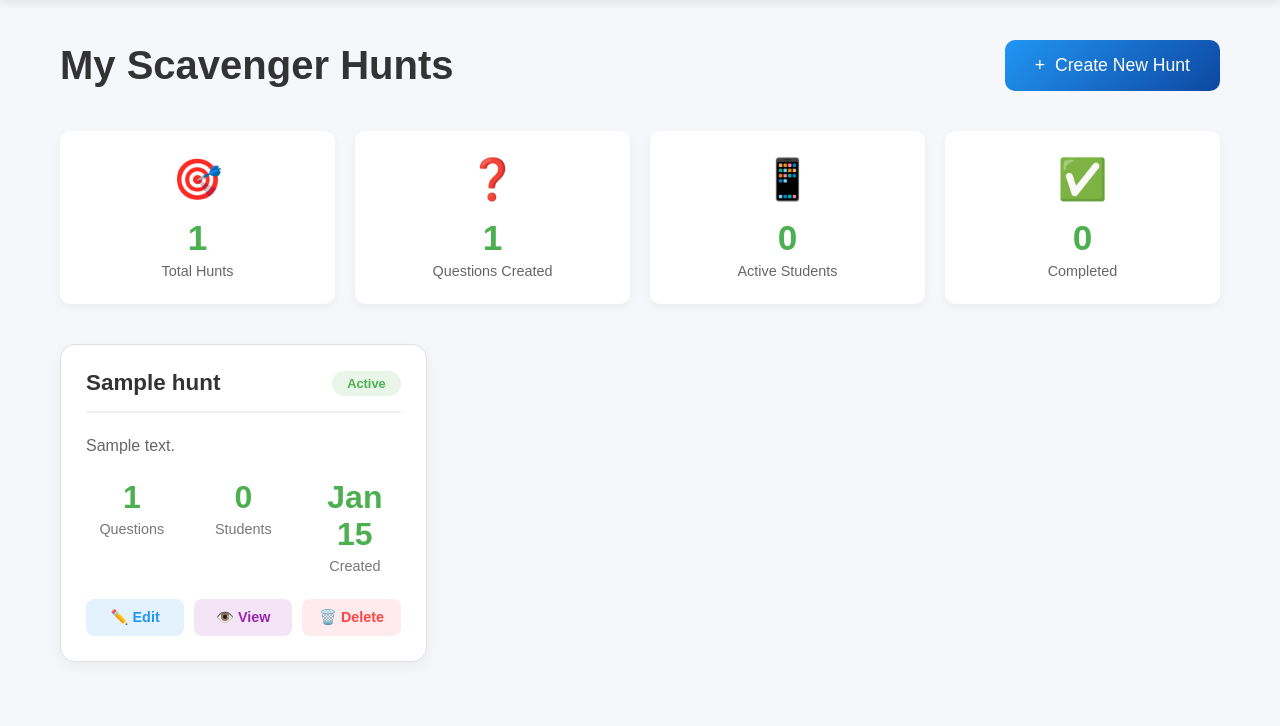
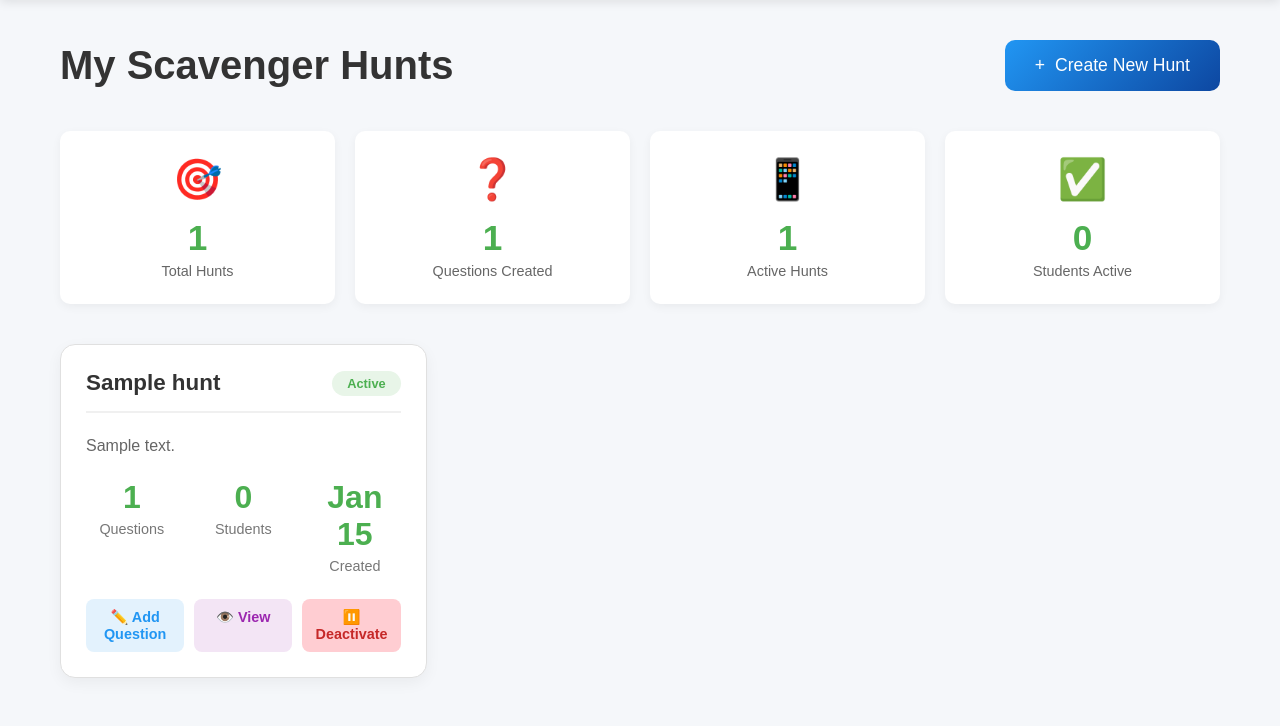
Before and after one commit to Raheeq-lab/scavenger-hunt, a Flask app: page /teacher/dashboard in a window 1280 px wide. Shown: the part 74-800 px from the top of the page. Run offline with Flask 3, Linux system fonts and the light colour scheme; the visitor is signed in with stand-in values (Sample User, id 1); tables that the repository leaves empty hold one stand-in row (values such as "Sample post").

Commit message:
Refactor teacher dashboard HTML and styles

```diff
--- a/templates/teacher_dashboard.html
+++ b/templates/teacher_dashboard.html
@@ -199,23 +199,35 @@
             color: #2196F3;
         }
 
+        .btn-edit:hover {
+            background: #bbdefb;
+        }
+
         .btn-view {
             background: #f3e5f5;
             color: #9C27B0;
         }
 
-        .btn-qr {
-            background: #fff3e0;
-            color: #FF9800;
+        .btn-view:hover {
+            background: #e1bee7;
+        }
+
+        .btn-primary {
+            background: #c8e6c9;
+            color: #2E7D32;
+        }
+
+        .btn-primary:hover {
+            background: #a5d6a7;
         }
 
         .btn-delete {
-            background: #ffebee;
-            color: #ff4444;
+            background: #ffcdd2;
+            color: #c62828;
         }
 
         .btn-delete:hover {
-            background: #ffcdd2;
+            background: #ef9a9a;
         }
 
         .empty-state {
@@ -382,13 +394,19 @@
             </div>
             <div class="stat-card">
                 <div class="icon">📱</div>
-                <div class="number">0</div>
-                <div class="label">Active Students</div>
+                <div class="number">
+                    {% set active_hunts = [] %}
+                    {% for hunt in hunts %}
+                        {% if hunt.is_active %}{% if active_hunts.append(1) %}{% endif %}{% endif %}
+                    {% endfor %}
+                    {{ active_hunts|sum }}
+                </div>
+                <div class="label">Active Hunts</div>
             </div>
             <div class="stat-card">
                 <div class="icon">✅</div>
                 <div class="number">0</div>
-                <div class="label">Completed</div>
+                <div class="label">Students Active</div>
             </div>
         </div>
 
@@ -424,9 +442,12 @@
                     </div>
 
                     <div class="card-actions">
-                        <a href="/teacher/hunt/{{ hunt._id }}/edit" class="action-btn btn-edit">✏️ Edit</a>
-                        <a href="#" class="action-btn btn-view" onclick="viewHunt('{{ hunt._id }}')">👁️ View</a>
-                        <button class="action-btn btn-delete" onclick="deleteHunt('{{ hunt._id }}', '{{ hunt.name }}')">🗑️ Delete</button>
+                        <a href="/teacher/hunt/{{ hunt.id }}/add-question" class="action-btn btn-edit">✏️ Add Question</a>
+                        <a href="/teacher/hunt/{{ hunt.id }}/view" class="action-btn btn-view">👁️ View</a>
+                        <button class="action-btn {% if hunt.is_active %}btn-delete{% else %}btn-primary{% endif %}"
+                                onclick="toggleHuntActive({{ hunt.id }}, '{{ hunt.name }}', this)">
+                            {% if hunt.is_active %}⏸️ Deactivate{% else %}▶️ Activate{% endif %}
+                        </button>
                     </div>
                 </div>
                 {% endfor %}
@@ -463,18 +484,18 @@
         }
     });
 
-    // Delete hunt function
-    function deleteHunt(huntId, huntName) {
-        if (confirm(`Are you sure you want to delete "${huntName}"?\n\nThis will delete all questions and QR codes permanently.`)) {
-            // Show loading
-            const btn = event.target;
-            const originalText = btn.innerHTML;
-            btn.innerHTML = 'Deleting...';
-            btn.disabled = true;
+    // Toggle hunt active/inactive
+    function toggleHuntActive(huntId, huntName, button) {
+        const isActive = button.textContent.includes('Deactivate');
+        const action = isActive ? 'deactivate' : 'activate';
 
-            // Send delete request
-            fetch(`/teacher/hunt/${huntId}/delete`, {
-                method: 'DELETE',
+        if (confirm(`Are you sure you want to ${action} "${huntName}"?`)) {
+            const originalText = button.innerHTML;
+            button.innerHTML = 'Updating...';
+            button.disabled = true;
+
+            fetch(`/teacher/hunt/${huntId}/toggle-active`, {
+                method: 'POST',
                 headers: {
                     'Content-Type': 'application/json',
                 }
@@ -482,41 +503,42 @@
             .then(response => response.json())
             .then(data => {
                 if (data.success) {
-                    // Remove card from UI
-                    const card = btn.closest('.card');
-                    card.style.opacity = '0.5';
-                    card.style.transform = 'scale(0.95)';
+                    // Update button text and class
+                    if (data.is_active) {
+                        button.innerHTML = '⏸️ Deactivate';
+                        button.className = 'action-btn btn-delete';
+                    } else {
+                        button.innerHTML = '▶️ Activate';
+                        button.className = 'action-btn btn-primary';
+                    }
 
-                    setTimeout(() => {
-                        card.remove();
-
-                        // Update stats
-                        updateStatsAfterDelete();
-
-                        // If no hunts left, show empty state
-                        const cards = document.querySelectorAll('.card');
-                        if (cards.length === 0) {
-                            location.reload(); // Reload to show empty state
-                        }
-                    }, 300);
+                    // Update status badge in the card
+                    const statusBadge = button.closest('.card').querySelector('.hunt-status');
+                    if (data.is_active) {
+                        statusBadge.textContent = 'Active';
+                        statusBadge.className = 'hunt-status status-active';
+                    } else {
+                        statusBadge.textContent = 'Inactive';
+                        statusBadge.className = 'hunt-status status-inactive';
+                    }
 
                     // Show success message
-                    showFlashMessage('Hunt deleted successfully!', 'success');
+                    showFlashMessage(`Hunt ${data.is_active ? 'activated' : 'deactivated'} successfully!`, 'success');
                 } else {
-                    alert('Error: ' + (data.error || 'Failed to delete hunt'));
-                    btn.innerHTML = originalText;
-                    btn.disabled = false;
+                    alert('Error: ' + (data.error || 'Failed to update hunt'));
+                    button.innerHTML = originalText;
                 }
+                button.disabled = false;
             })
             .catch(error => {
                 alert('Network error. Please try again.');
-                btn.innerHTML = originalText;
-                btn.disabled = false;
+                button.innerHTML = originalText;
+                button.disabled = false;
             });
         }
     }
 
-    // View hunt function - CHANGE THIS LINE
+    // View hunt function
     function viewHunt(huntId) {
         window.open(`/teacher/hunt/${huntId}/view`, '_blank');
     }
@@ -558,3 +580,5 @@
         }
     }
 </script>
+</body>
+</html>
```
